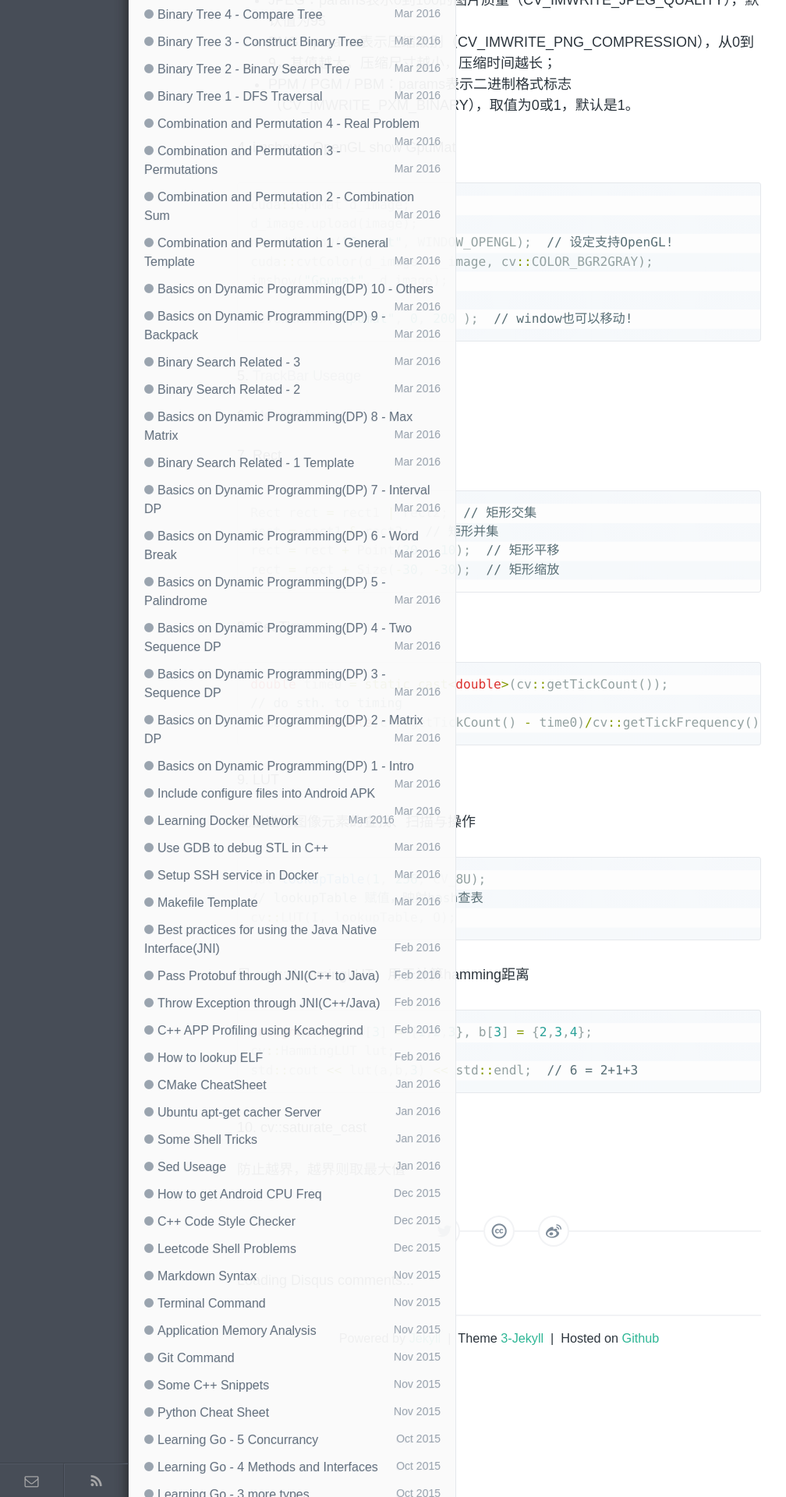
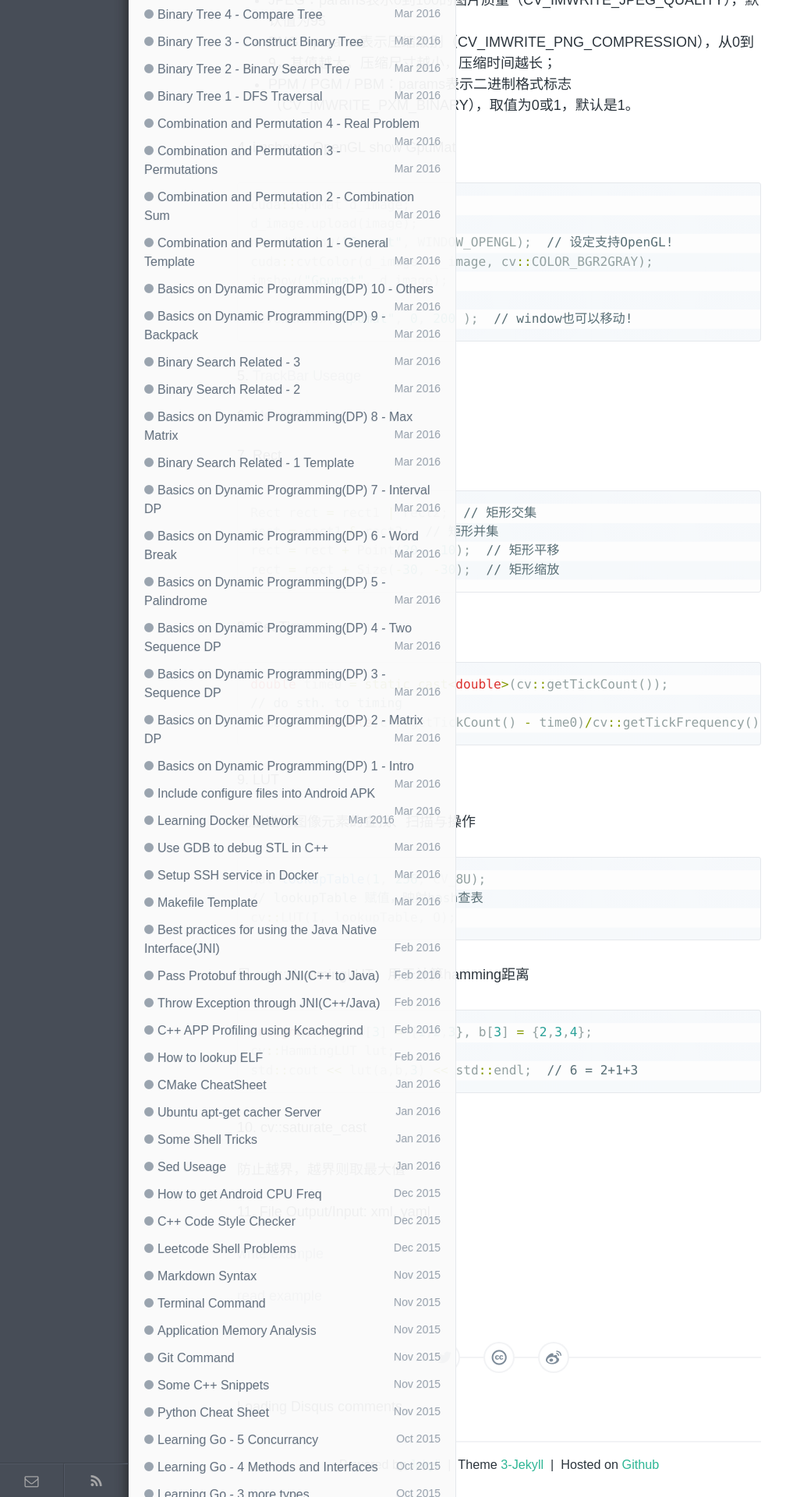
Before and after one commit to wykvictor/wykvictor.github.io, a Jekyll site: the page built from _posts/CV/2016-12-27-OpenCV-2.md, in a window 1280 px wide. Shown: the part 1136-3056 px from the top of the page at 78% size, without its empty margins (0-1008 px from the left). Built offline with Jekyll 4.4.1, drawn with Linux system fonts in a browser that asks for light colours; comment, search, counter and statistics services are not loaded.

Commit message:
add xml/yaml input/output

```diff
--- a/_posts/CV/2016-12-27-OpenCV-2.md
+++ b/_posts/CV/2016-12-27-OpenCV-2.md
@@ -90,3 +90,8 @@
 
 #### 10. cv::saturate_cast<uchar>
 防止越界，越界则取最大值
+
+#### 11. File Output/Input: xml, yaml
+[write example](https://github.com/wykvictor/OpenCV3-Intro-Example/blob/master/chapter5/29_Write_XML_and_YAML_File/29_Write_XML_and_YAML_File.cpp)
+
+[read example](https://github.com/wykvictor/OpenCV3-Intro-Example/blob/master/chapter5/30_Read_XML_and_YAML_File/30_Read_XML_and_YAML_File.cpp)
```
